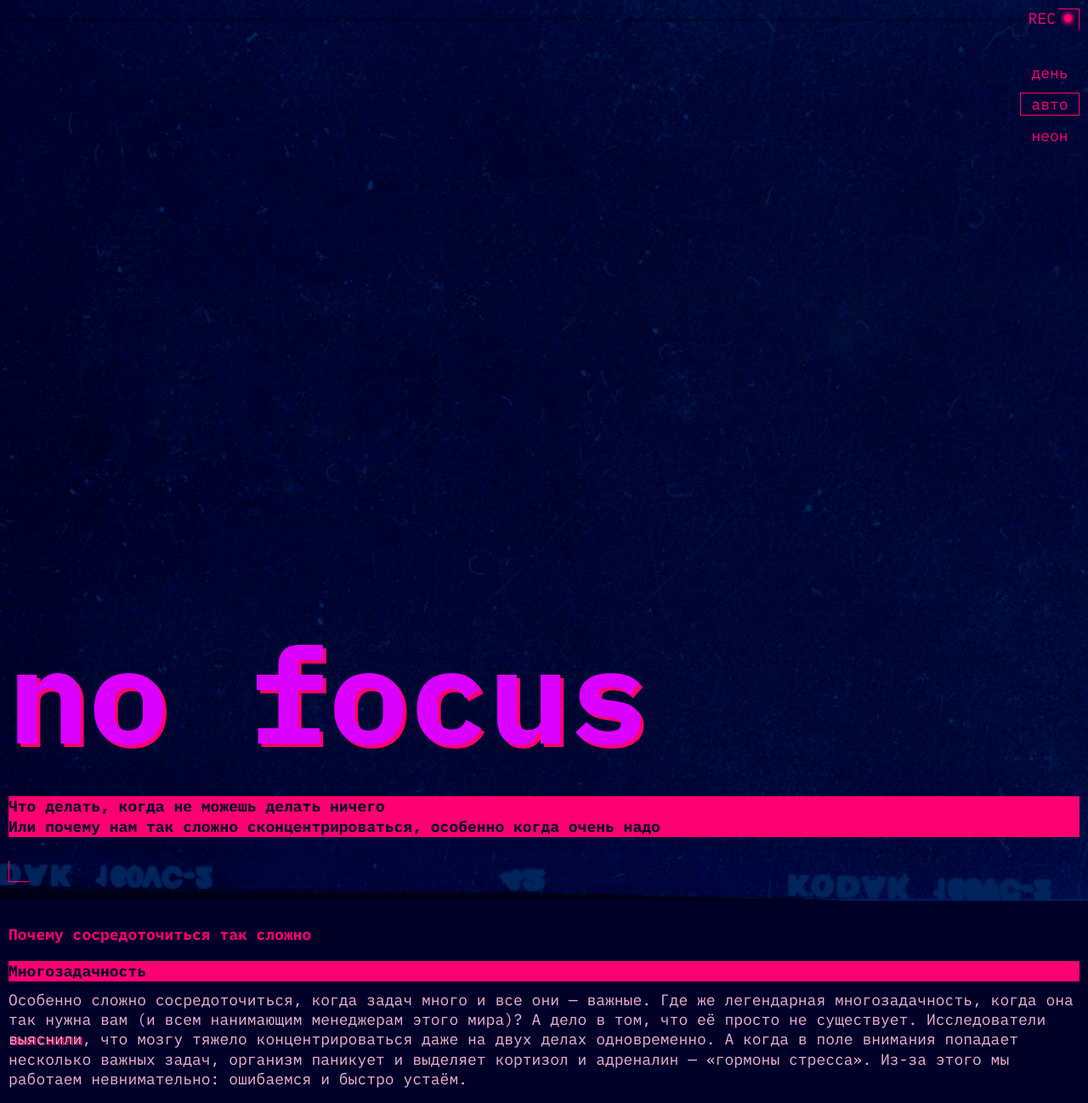
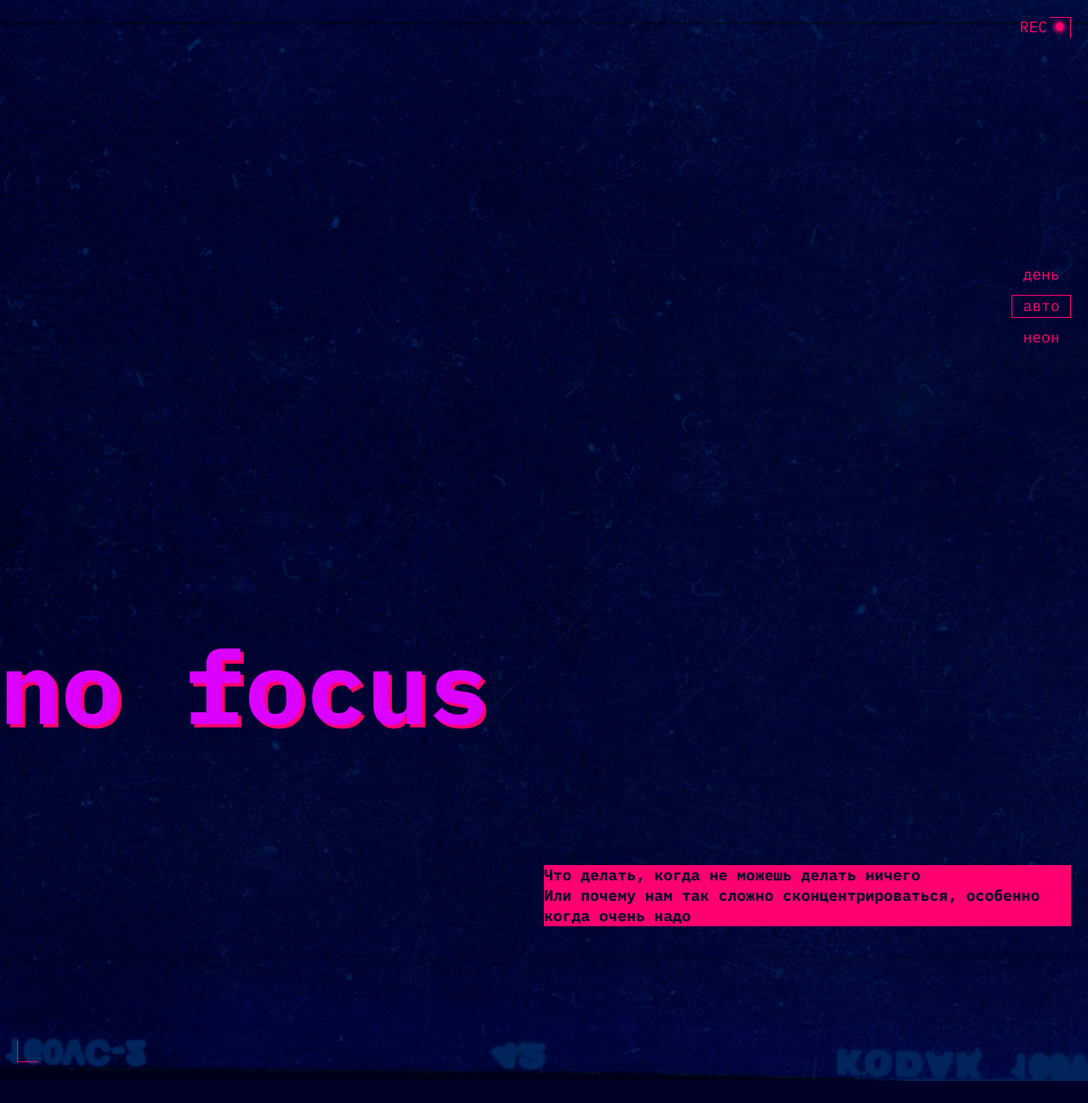
Before and after one commit to LeChat99/slozhno-sosredotochitsya-fd, a plain HTML site: page index.html in a window 1280 px wide. Shown: the top 1298 px of the page at 85% size. Drawn offline with Linux system fonts and the light colour scheme.

Commit message:
медиа привила для 768px 0.2

```diff
--- a/index.html
+++ b/index.html
@@ -20,13 +20,14 @@
   </head>
   <body class="page">
     <header class="header decorated-zone">
-      <div class="decorative-text">rec</div>
+      <div class="decorative-text" aria-hidden="true">rec</div>
       <div class="corner corner__top"></div>
       <nav class="header__theme-menu">
         <ul class="header__theme-menu-list">
           <li class="header__theme-menu-item">
             <button
               class="header__theme-menu-button header__theme-menu-button_type_light"
+              aria-label="меняет цвет страницы на светлую"
             >
               день
             </button>
@@ -35,6 +36,7 @@
             <button
               class="header__theme-menu-button header__theme-menu-button_active header__theme-menu-button_type_auto"
               disabled
+              aria-label="меняет цвет страницы автоматически"
             >
               авто
             </button>
@@ -42,6 +44,7 @@
           <li class="header__theme-menu-item">
             <button
               class="header__theme-menu-button header__theme-menu-button_type_dark"
+              aria-label="меняет цвет страницы на темную"
             >
               неон
             </button>
--- a/styles/media.css
+++ b/styles/media.css
@@ -0,0 +1,49 @@
+@media (width >=768px) {
+    .decorated-zone {
+        padding: 20px;
+        margin-bottom: 39px;
+    }
+
+    .corner__top {
+        right: 20px;
+        top: 20px;
+    }
+
+    .header__theme-menu {
+        top: 23.4vw;
+        right: 20px;
+    }
+
+    .big-text {
+        margin-top: 57.6%;
+        margin-left: -20px;
+        font-size: 120px;
+    }
+
+    .subtitle {
+        margin: 160px 0 162px 50%;
+    }
+
+    .corner__bottom {
+        left: 20px;
+    }
+
+    section {
+        padding: 0 20px;
+    }
+
+    .card-list {
+        display: grid;
+        grid-template-columns: 1fr 2fr;
+        column-gap: 20px;
+    }
+
+    .text_card-item:has(.title) {
+        grid-column: 1 / 2;
+        grid-row: 1 / 10;
+    }
+
+        .subtitle_margin {
+        margin: 0;
+    }
+}
--- a/styles/style.css
+++ b/styles/style.css
@@ -50,7 +50,7 @@
 
 .header__theme-menu {
   position: absolute;
-  top: 62px;
+  top: 16.5vw;
   right: 10px;
 }
 
@@ -71,12 +71,17 @@
 
 .header__theme-menu-button_active {
   border: 1px solid var(--menu-color);
+  cursor: pointer;
+}
+
+.header__theme-menu-button_active:hover {
+  border-color: rgba(255, 0, 112, 0.4);
 }
 
 .big-text {
   margin-top: 57%;
   font-weight: var(--big-text);
-  font-size: clamp(7.25rem, 5.7694rem + 6.3174vw, 9.8125rem);
+  font-size: 116px;
   color: var(--big-color);
   text-shadow: 4px 4px var(--text-shadow);
   line-height: 84%;
@@ -97,6 +102,8 @@
   border-top: 0;
   border-right: 0;
 }
+
+/* начало секций  */
 
 section {
   padding: 0 10px;
@@ -135,9 +142,18 @@ section:not(:first-child) {
   text-shadow: 2px 1px var(--text-shadow);
 }
 
+.link:hover {
+  border: 1px solid var(--text-color);
+  border-top: 0;
+  border-right: 0;
+  border-left: 0;
+}
+
 .subtitle_font-weight {
   font-weight: var(--text-weight);
 }
+
+/* картинки */
 
 .img__subtitle {
   margin: 50px 0 5px 0;
@@ -147,6 +163,8 @@ section:not(:first-child) {
   margin-top: 0.35rem;
   width: 100%;
 }
+
+/* подвал  */
 
 .footer {
   margin-top: 36px;
```
